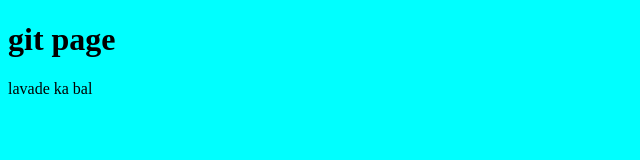
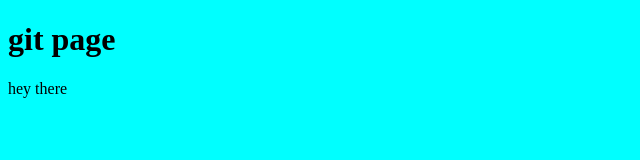
Before and after one commit to shyaem/git-and-github, a plain HTML site: page index.html in a window 1280 px wide. Shown: the full height of the page, 0-640 px from the left. Drawn offline with Linux system fonts and the light colour scheme.

Commit message:
newone remove

```diff
--- a/index.html
+++ b/index.html
@@ -13,7 +13,8 @@
 </head>
 <body>
     <h1>git page</h1>
-    <p>lavade ka bal</p>
+    <p>hey there</p>
+
 </body>
 <Script src="./app.js"></Script>
 </html>
```
